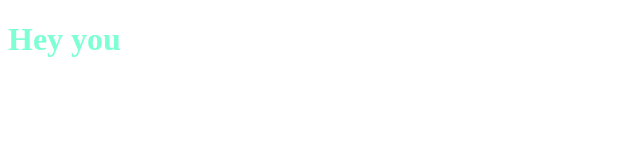
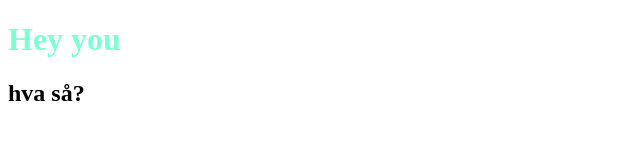
Before and after one commit to Caro0204/git-test, a plain HTML site: page index.html in a window 1280 px wide. Shown: the whole page, without its empty margins (0-640 px from the left). Drawn offline with Linux system fonts and the light colour scheme.

Commit message:
h2 tilføjet

```diff
--- a/index.html
+++ b/index.html
@@ -11,6 +11,7 @@
 
 <body>
     <h1>Hey you</h1>
+    <h2>hva så?</h2>
 </body>
 
 </html>
```
